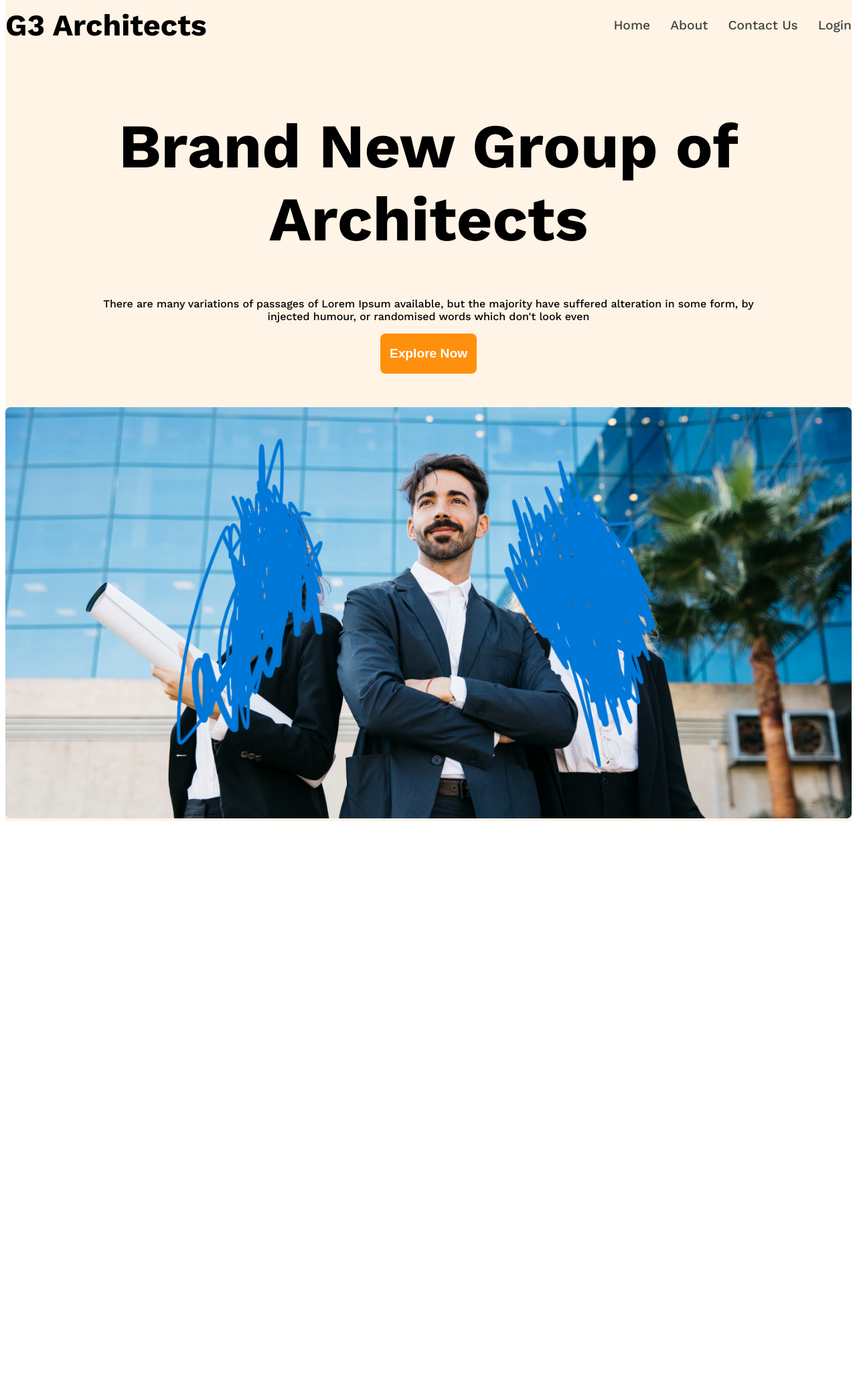
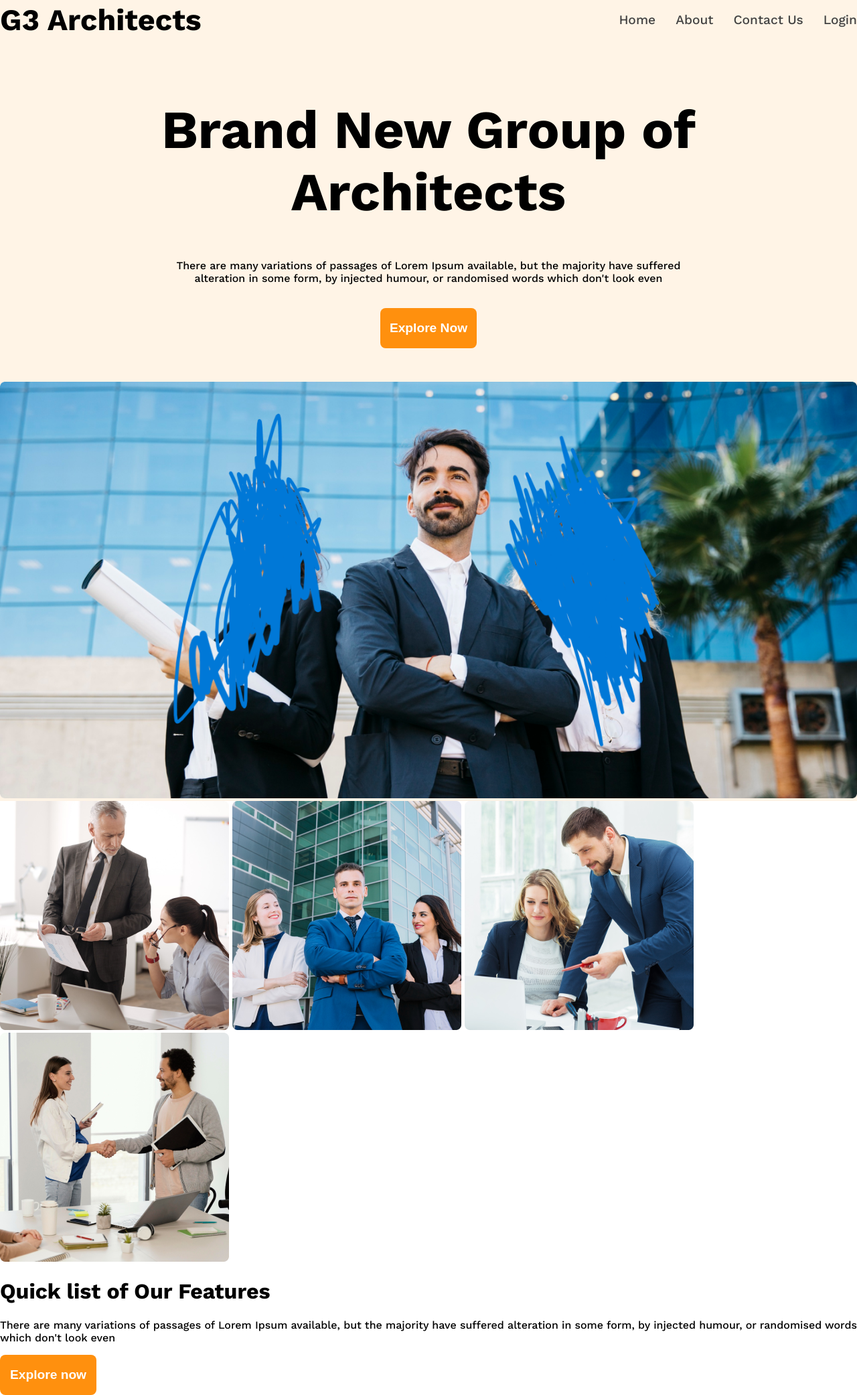
Before and after one commit to shantodeveloper/g3-architects-website, a plain HTML site: page index.html in a window 1280 px wide. Shown: the part 34-2117 px from the top of the page at 67% size. Before the commit the page ends 1268 px from the top, so only its background shows below. Drawn offline with nearby package versions, Linux system fonts and the light colour scheme.

Commit message:
new section added

```diff
--- a/index.html
+++ b/index.html
@@ -16,14 +16,14 @@
       <h1 class="brand-logo">G3 Architects</h1>
 
 
-      <div class="nav-item">
+
       <ul class="nav-links">
         <li><a href="">Home</a></li>
         <li><a href="">About</a></li>
         <li><a href="">Contact Us</a></li>
         <li><a href="">Login</a></li>
       </ul>
-      </div>
+
     </nav>
 
     <div class="banner">
@@ -32,6 +32,7 @@
         <p class="banner-des">There are many variations of passages of Lorem Ipsum available, but the majority have
           suffered alteration in some form,
           by injected humour, or randomised words which don't look even </p>
+        <br>
         <button class="btn-primary">Explore Now</button>
       </div>
 
@@ -41,6 +42,25 @@
     </div>
   </header>
 
+  <main>
+    <div class="future-section">
+      <div class="image-container">
+        <img src="images/team1.png" alt="">
+        <img src="images/team2.png" alt="">
+        <img src="images/team3.png" alt="">
+        <img src="images/team4.png" alt="">
+      </div>
+
+      <div class="text-container">
+        <h1>Quick list of Our Features </h1>
+        <p>There are many variations of passages of Lorem Ipsum available, but the majority have suffered alteration in
+          some form,
+          by injected humour, or randomised words which don't look even</p>
+        <button class="btn-primary">Explore now</button>
+      </div>
+    </div>
+  </main>
+
 
 </body>
 
--- a/style.css
+++ b/style.css
@@ -4,6 +4,8 @@
   font-family: 'Work Sans', sans-serif;
   font-optical-sizing: auto;
   font-weight: 500;
+  margin: 0;
+  padding: 0;
   font-style: normal;
 }
 
@@ -62,7 +64,7 @@
 }
 
 .banner-content {
-  max-width: 1000px;
+  max-width: 800px;
   height: auto;
   margin: 0 auto;
   text-align: center;
@@ -74,7 +76,27 @@
 }
 
 .banner-titel {
-  font-size: 5.8rem;
+  font-size: 5rem;
 }
 
 /*responsive nav item small divise*/
+@media screen and (max-width: 768px) {
+  .nav,
+  .nav-links {
+    flex-direction: column;
+    align-items: center;
+  }
+
+  .banner-titel {
+    font-size: 3rem;
+  }
+
+  .nav-links {
+    margin-right: 60px;
+    line-height: 30px;
+  }
+
+  .nav-links a {
+    font-size: 1.8rem;
+  }
+}
```
Lines whose indentation alone changed are shown as unchanged.
